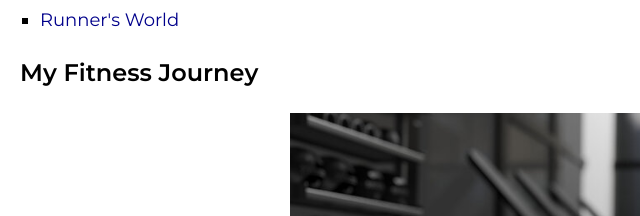
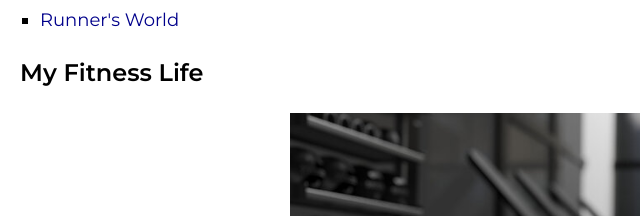
Before and after one commit to icyy001/Dynamic-Event-Website, a plain HTML site: page index.html in a window 1280 px wide. Shown: the part 399-615 px from the top of the page, 0-640 px from the left. Drawn offline with Linux system fonts and the light colour scheme.

Commit message:
Update index.html

```diff
--- a/index.html
+++ b/index.html
@@ -25,7 +25,7 @@
         <li><a href="https://www.runnersworld.com/" target="_blank">Runner's World</a></li>
     </ul>
 
-    <h2>My Fitness Journey</h2>
+    <h2>My Fitness Life</h2>
     <img src="fitness.jpg" alt="Fitness image">
 
     <h2>My Weekly Workout and Running Schedule</h2>
```
